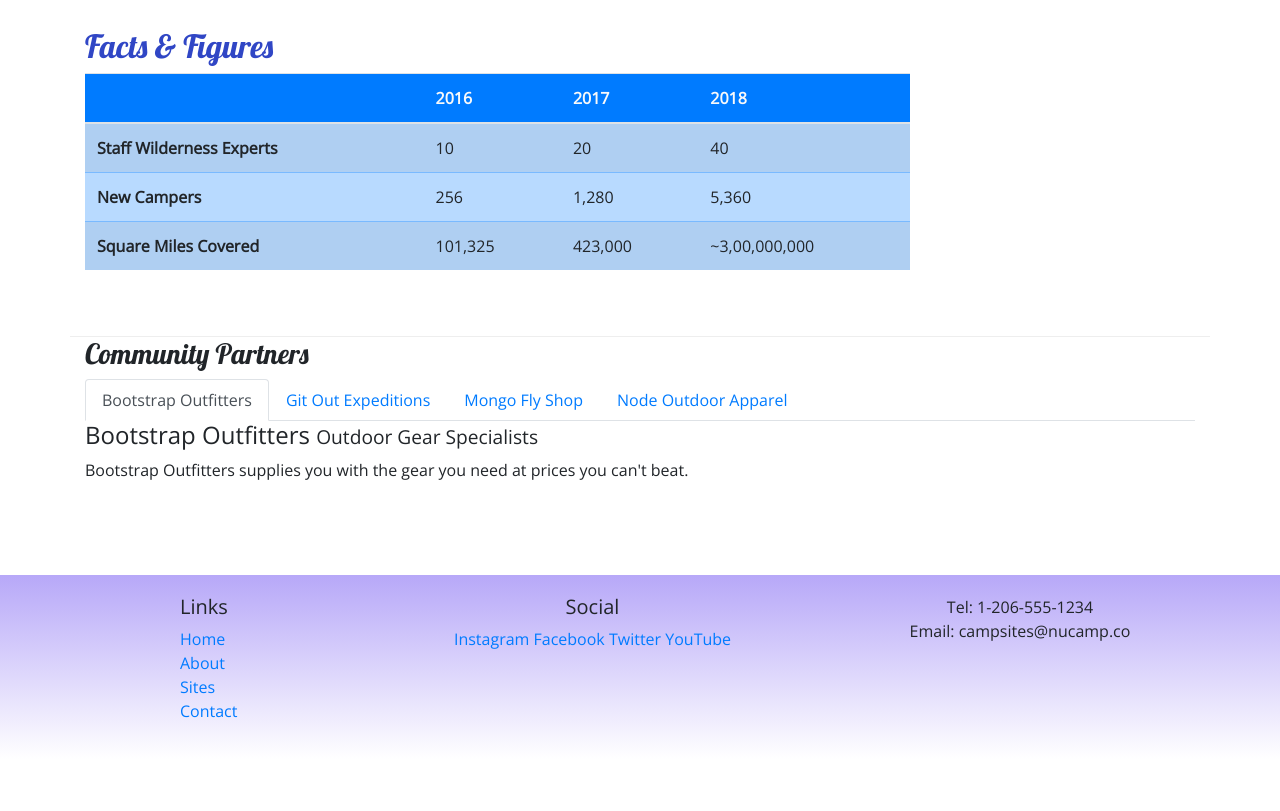
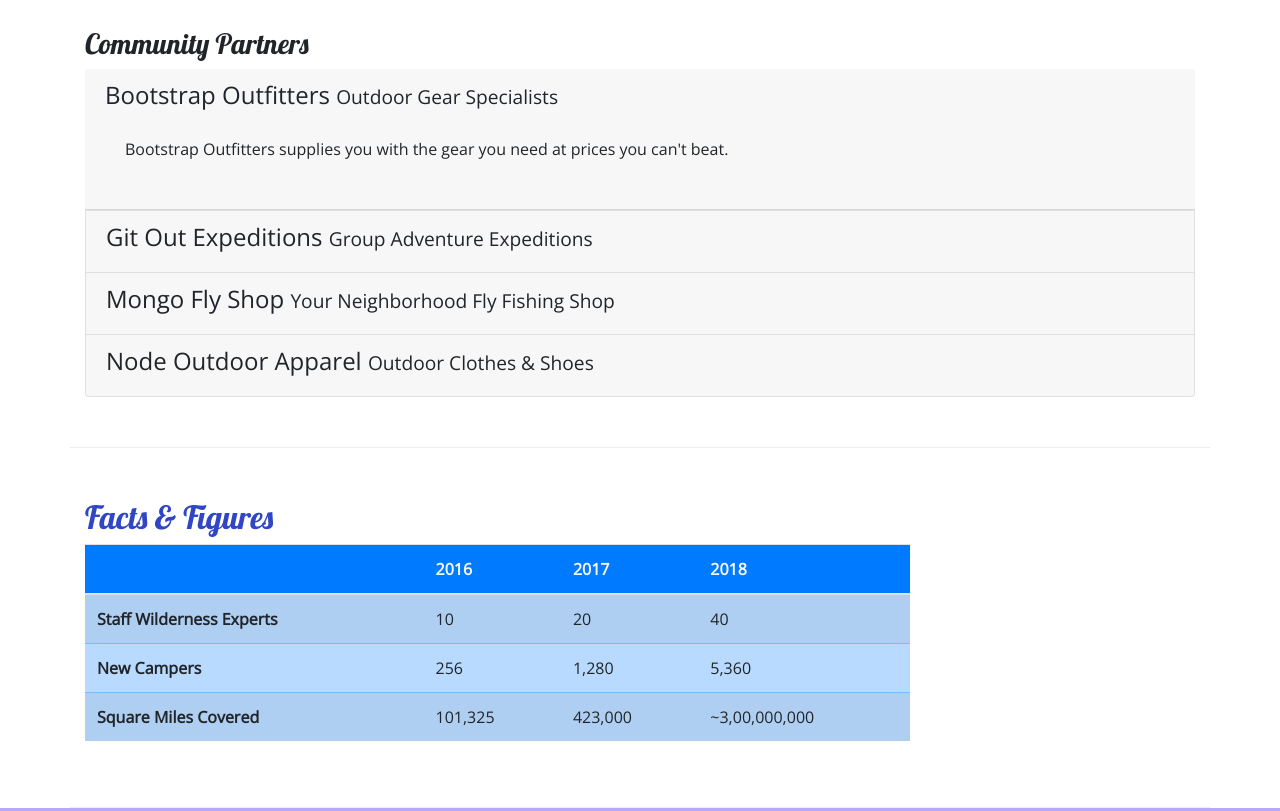
Before and after one commit to willcofer555/Nucamp_site, a website: page aboutus.html in a window 1280 px wide. Shown: the part 900-1711 px from the top of the page. Before the commit the page ends 1659 px from the top, so only its background shows below. Drawn offline with nearby package versions, Linux system fonts and the light colour scheme.

Commit message:
accordian for localities

```diff
--- a/aboutus.html
+++ b/aboutus.html
@@ -8,9 +8,9 @@
 
     <title>NuCamp: A Better Way To Camp</title>
     <link rel="stylesheet" href="node_modules/bootstrap/dist/css/bootstrap.min.css">
+    <link rel="stylesheet" href="node_modules/bootstrap-social/bootstrap-social.css" />
     <link rel="stylesheet" href="https://fonts.googleapis.com/css?family=Lobster|Open+Sans" />
     <link rel="stylesheet" href="style.css">
-    <link rel="stylesheet" href="node_modules/bootstrap-social/bootstrap-social.css" />
 
 </head>
 
@@ -98,6 +98,65 @@
             </div>
         </div>
         <div class="row row-content">
+                <div class="col">
+                    <h3>Community Partners</h3>
+                    <div class="accordion">
+                        <div role="tab" class="card-header">
+                                <h4> <a data-toggle="collapse" data-target="#bootstrap">
+                                    Bootstrap Outfitters <small>Outdoor Gear Specialists</small>
+                                </a>
+                                </h4>
+                                <div class="collapse show" id="bootstrap" data-parent="#accordion">
+                                    <div class="card-body">
+                                            <p class="d-none d-sm-block">Bootstrap Outfitters supplies you with the gear you need at prices you can't beat.</p>
+                                    </div>
+                                </div>
+                                     </div>
+                                     <div class="card">
+                                            <div role="tab" class="card-header" >
+                                                    <h4> <a class="collapsed" data-toggle="collapse" data-target="#git">
+                                                        Git Out Expeditions <small>Group Adventure Expeditions</small>
+                                                    </a>
+                                                    </h4>
+                                                    <div class="collapse" id="git" data-parent="#accordion">
+                                                        <div class="card-body">
+                                                                <p class="d-none d-sm-block">Join Git Out Expeditions to explore new horizons with a group of other adventurers!</p>
+                                                        </div>
+                                                    </div>
+                                                      </div>
+
+                                     </div>
+                                     <div class="card">
+                                            <div role="tab" class="card-header" data-target="#mongo">
+                                                    <h4> <a class="collapsed" data-toggle="collapse" data-target="#mongo">
+                                                        Mongo Fly Shop <small>Your Neighborhood Fly Fishing Shop</small>
+                                                    </a>
+                                                    </h4>
+                                                    <div class="collapse" id="mongo" data-parent="#accordion">
+                                                        <div class="card-body">
+                                                                <p class="d-none d-sm-block">Need a new fishing pole, a tacklebox, or flies of all kinds? Stop by Mongo Fly Shop.</p>
+                                                        </div>
+                                                    </div>
+                                                     </div>
+                                     </div>
+                                                    <div class="card">
+                                                            <div role="tab" class="card-header">
+                                                                    <h4> <a class="collapsed" data-toggle="collapse" data-target="#node">
+                                                                        Node Outdoor Apparel <small>Outdoor Clothes & Shoes</small>
+                                                                    </a>
+                                                                    </h4>
+                                                                    <div class="collapse" id="node" data-parent="#accordion">
+                                                                        <div class="card-body">
+                                                                                <p class="d-none d-sm-block">From polar fleeces to swimsuits, hiking boots to waders, a visit to Node will be sure to get you covered.</p>
+                                                                        </div>
+                                                                    </div>
+                                                                     </div>
+                                                    </div>
+
+                             </div>
+                </div>
+            </div>
+        <div class="row row-content">
                 <div class="col-sm-9">
                     <h2>Facts &amp; Figures</h2>
                     <div class="table-responsive">
@@ -134,36 +193,6 @@
                     </div>
                 </div>
            </div>
-
-        <div class="row">
-            <div class="col">
-                <h3>Community Partners</h3>
-                <ul class="nav nav-tabs">
-                    <li class="nav-item"> <a class="nav-link active" href="#bootstrap" role="tab" data-toggle="tab">Bootstrap Outfitters</a></li>
-                    <li class="nav-item"> <a class="nav-link" href="#git" role="tab" data-toggle="tab">Git Out Expeditions</a></li>
-                    <li class="nav-item"> <a class="nav-link" href="#mongo" role="tab" data-toggle="tab">Mongo Fly Shop</a> </li>
-                    <li class="nav-item"> <a class="nav-link" href="#node" role="tab" data-toggle="tab">Node Outdoor Apparel</a> </li>
-                </ul>
-                <div class="tab-content">
-                    <div role="tabpanel" class="tab-pane fade show active" id="bootstrap">
-                            <h4>Bootstrap Outfitters <small>Outdoor Gear Specialists</small></h4>
-                            <p class="d-none d-sm-block">Bootstrap Outfitters supplies you with the gear you need at prices you can't beat.</p>
-                    </div>
-                    <div role="tabpanel" class="tabe-pane fade" id="git">
-                        <h4>Git Out Expeditions <small>Group Adventure Expeditions</small></h4>
-                        <p class="d-none d-sm-block">Join Git Out Expeditions to explore new horizons with a group of other adventurers!</p>
-                       </div>
-                       <div role="tabpanel" class="tab-pane fade" id="mongo">
-                            <h4>Mongo Fly Shop <small>Your Neighborhood Fly Fishing Shop</small></h4>
-                            <p class="d-none d-sm-block">Need a new fishing pole, a tacklebox, or flies of all kinds? Stop by Mongo Fly Shop.</p>
-                       </div>
-                       <div role="tabpanel" class="tab-pane fade" id="node">
-                            <h4>Node Outdoor Apparel <small>Outdoor Clothes & Shoes</small></h4>
-                            <p class="d-none d-sm-block">From polar fleeces to swimsuits, hiking boots to waders, a visit to Node will be sure to get you covered.</p>
-                       </div>
-                         </div>
-            </div>
-        </div>
     </div>
 
     <footer class="site-footer">
@@ -195,7 +224,11 @@
     <script src="node_modules/jquery/dist/jquery.slim.min.js"></script>
     <script src="node_modules/popper.js/dist/umd/popper.min.js"></script>
     <script src="node_modules/bootstrap/dist/js/bootstrap.min.js"></script>
-
+    <script>
+    $(function () {
+        $('[data-toggle="tooltip"]').tooltip()
+    })
+    </script>
 </body>
 
 </html>
```
